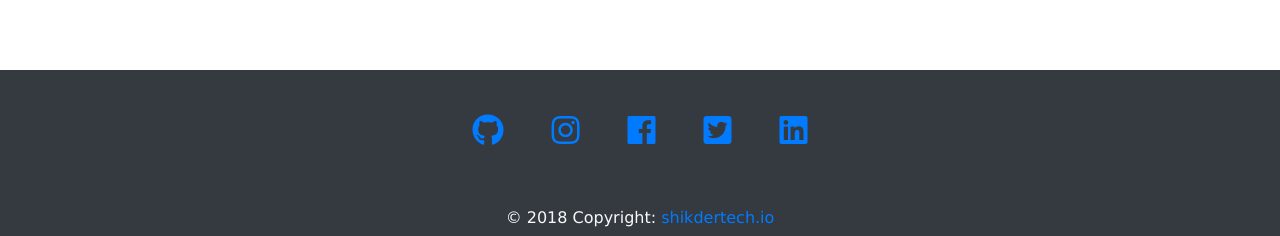
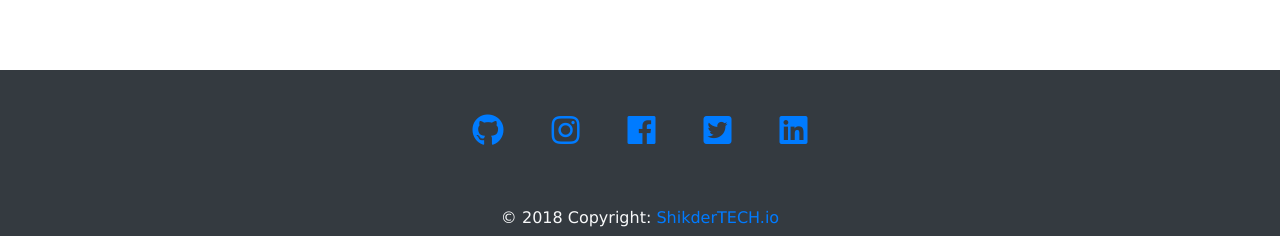
Before and after one commit to shikdernyc/portfolio, a React (Create React App) app: page / in a window 1280 px wide. Shown: the part 4041-4277 px from the top of the page. Built offline with nearby package versions, Linux system fonts and the light colour scheme.

Commit message:
Removed row from footer as its causing horizontal scroll bar

```diff
--- a/src/Footer.js
+++ b/src/Footer.js
@@ -11,13 +11,13 @@ class Footer extends Component{
 
         return (
           <footer className="text-light">
-              <div className="row py-5 bg-dark text-center">
-                <div className="container col">
+            <div className="py-5 bg-dark text-center">
+              <div className="container">
                 {socialMedia}
               </div>
             </div>
             <div className="footer-copyright text-center py-2 bg-dark">© 2018 Copyright:
-                <a href="http://www.shikdertech.io"> shikdertech.io</a>
+              <a href="http://www.shikdertech.io"> ShikderTECH.io</a>
             </div>
           </footer>
         );
```
Lines whose indentation alone changed are shown as unchanged.
